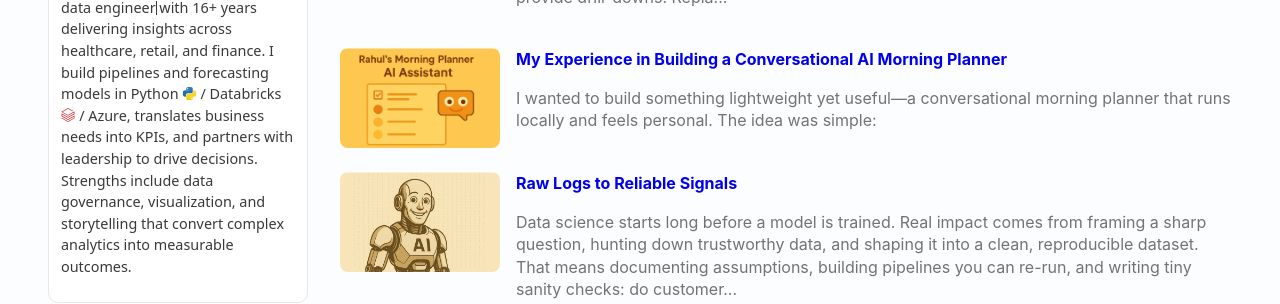
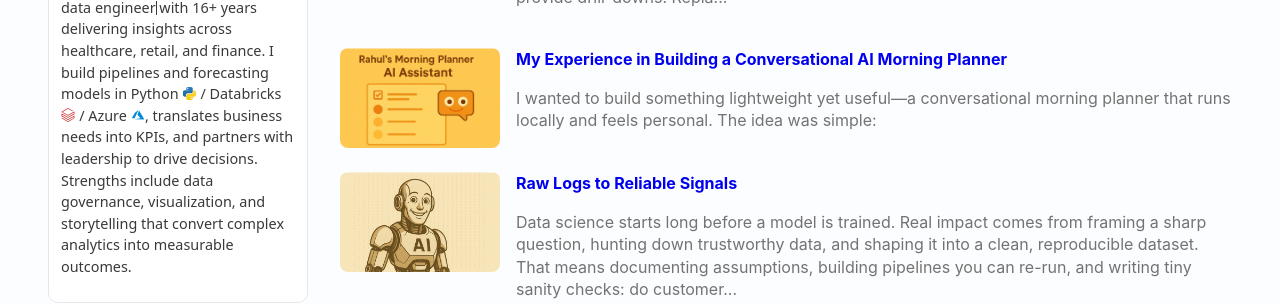
Before and after one commit to RahulBhattacharya1/RahulBhattacharya1.github.io, a Jekyll site: the page built from index.html, in a window 1280 px wide. Shown: the part 568-872 px from the top of the page. Built offline with Jekyll 4.4.1, drawn with Linux system fonts in a browser that asks for light colours; the list of posts is cut into pages by our own code.

Commit message:
Update default.html

```diff
--- a/_layouts/default.html
+++ b/_layouts/default.html
@@ -132,7 +132,7 @@
     <div class="tab-panel active" id="about">
       <h2>About Me</h2>
       <ul class="social-icons" id="social-icons"></ul>
-      <p class="bio">Hi 👋 I'm Rahul Bhattacharya, a data <span id="role" class="type-cursor">scientist</span> with 16+ years<br/>delivering insights across healthcare, retail, and finance.  I build pipelines and forecasting models in Python <img src="/assets/icons/python.svg" alt="Python Icon" style="height:1em; vertical-align:-0.1em;"> / Databricks <img src="/assets/icons/databricks.svg" alt="Databricks Icon" style="height:1em; vertical-align:-0.1em;"> / Azure, translates business needs into KPIs, and partners with leadership to drive decisions. Strengths include data governance, visualization, and storytelling that convert complex analytics into measurable outcomes.</p>
+      <p class="bio">Hi 👋 I'm Rahul Bhattacharya, a data <span id="role" class="type-cursor">scientist</span> with 16+ years<br/>delivering insights across healthcare, retail, and finance.  I build pipelines and forecasting models in Python <img src="/assets/icons/python.svg" alt="Python Icon" style="height:1em; vertical-align:-0.1em;"> / Databricks <img src="/assets/icons/databricks.svg" alt="Databricks Icon" style="height:1em; vertical-align:-0.1em;"> / Azure <img src="/assets/icons/azure.svg" alt="Azure Icon" style="height:1em; vertical-align:-0.1em;">, translates business needs into KPIs, and partners with leadership to drive decisions. Strengths include data governance, visualization, and storytelling that convert complex analytics into measurable outcomes.</p>
     </div>
 
     <div class="tab-panel" id="skills">
```
